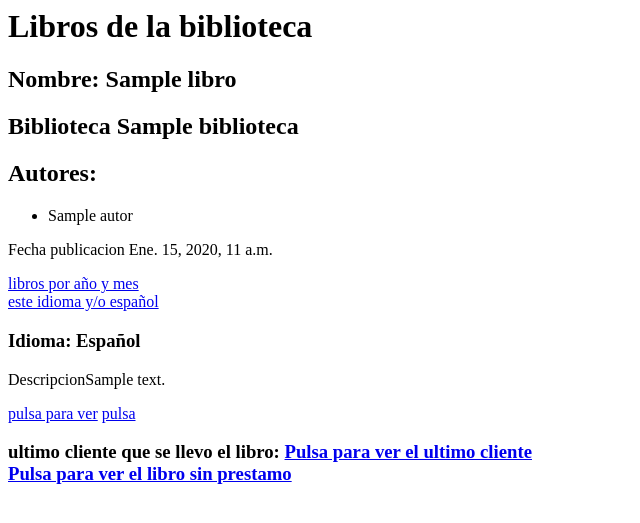
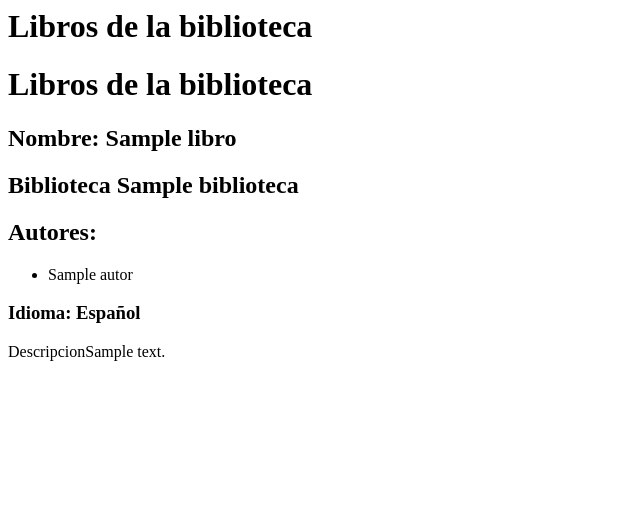
Before and after one commit to Eliseo128/biblioteca_django_17_oct_24, a Django app: page /libros/lista in a window 1280 px wide. Shown: the top 523 px of the page, without its empty margins (0-640 px from the left). Run offline with Django 3.2, Linux system fonts and the light colour scheme; tables that the repository leaves empty hold one stand-in row (values such as "Sample post").

Commit message:
visto tema de templates

```diff
--- a/Biblioteca/templates/libro/libro.html
+++ b/Biblioteca/templates/libro/libro.html
@@ -1,22 +1,18 @@
-<Doctype html>
-    <html>
-    <head></head>
+
     <h1>Libros de la biblioteca</h1>
     <div>
-        <h2>Nombre: {{libro_mostrar.nombre}}</h2>
-        <h2>Biblioteca {{libro_mostrar.biblioteca.nombre}}</h2><!--
+        <h2>Nombre: {{libro.nombre}}</h2>
+        <h2>Biblioteca {{libro.biblioteca.nombre}}</h2><!--
             libro es una instancia de la clase Libro, que tiene como atributo biblioteca(es una de sus FK)
             con el atributo biblioteca puede acceder a los datos de la clase Biblioteca, como nombre
         -->
         <h2>Autores:</h2>
         <ul>
-            {% for autor in libro_mostrar.autores.all %}<!--el for solo para listas, cuando es solo un objeto no hace falta-->
+            {% for autor in libro.autores.all %}<!--el for solo para listas, cuando es solo un objeto no hace falta-->
             <li>{{autor.nombre}}</li>
             {%endfor%}
         </ul>
-        <h3>Idioma: {{libro_mostrar.get_idioma_display}}</h3>
-        <p>Descripcion{{libro_mostrar.descripcion}}</p>
+        <h3>Idioma: {{libro.get_idioma_display}}</h3>
+        <p>Descripcion{{libro.descripcion}}</p>
     </div>
-
-    </body>
-    </html>
+{#Como las etiquetas html, head, main... ya están en lista.html que referencia a este, se puede quitar de aqui#}
--- a/Biblioteca/templates/libro/lista.html
+++ b/Biblioteca/templates/libro/lista.html
@@ -3,35 +3,9 @@
     <head></head>
     <h1>Libros de la biblioteca</h1>
     {%for libro in libros_mostrar%}
-    <div>
-        <h2>Nombre: {{libro.nombre}}</h2>
-        <h2>Biblioteca {{libro.biblioteca.nombre}}</h2><!--
-            libro es una instancia de la clase Libro, que tiene como atributo biblioteca(es una de sus FK)
-            con el atributo biblioteca puede acceder a los datos de la clase Biblioteca, como nombre
-        -->
-        <h2>Autores:</h2>
-        <ul>
-            {% for autor in libro.autores.all %}
-            <li>{{autor.nombre}}</li>
-            {%endfor%}
-        </ul>
-        <p>Fecha publicacion {{libro.fecha_publicacion}}</p>
-        <!--con la linea siguiente filtramos en libros/lista por libros con la misma fecha de publicacion
-        que el libro cuyo enlace (a href) se pincha-->
-        <a href="{% url 'dame_libro_fecha' libro.fecha_publicacion.year libro.fecha_publicacion.month %}">libros por año y mes </a><br>
-        <!--con la linea siguiente busca filtra lalista de libros por los idiomas del mismo pinchado o en español-->
-        <a href="{% url 'dame_libro_idioma' libro.idioma %}">este idioma y/o español</a>
-        <h3>Idioma: {{libro.get_idioma_display}}</h3>
-        <p>Descripcion{{libro.descripcion}}</p>
-        <a href="{% url 'devolver_libro' id_libro=libro.id %}">pulsa para ver</a>
-        <a href="{% url 'dame_libros_biblioteca' id_biblioteca=libro.biblioteca.id texto_libro=libro.descripcion %}">pulsa</a>
-        <h3>ultimo cliente que se llevo el libro:
-            <a href="{% url 'ultimo_cliente_libro' libro.id %}">
-                Pulsa para ver el ultimo cliente
-            </a><br>
-            <a href="{% url 'libros_no_prestados' %}">
-                Pulsa para ver el libro sin prestamo
-    </div>
+        {%include 'libro/libro.html'%}
+    {% empty %}
+    <h1>No hay libros</h1>
     {%endfor%}
 
     </h3>
```
